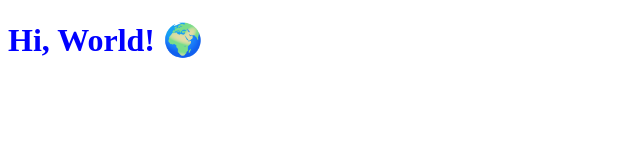
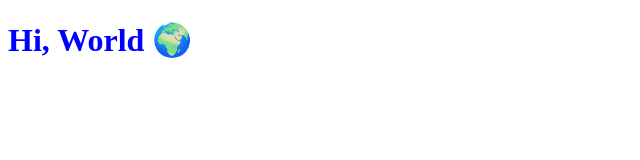
Before and after one commit to saxenaaakashj1/CS50-Web-Dev, a plain HTML site: page index.html in a window 1280 px wide. Shown: the whole page, without its empty margins (0-640 px from the left). Drawn offline with Linux system fonts and the light colour scheme.

Commit message:
removed punctuation

```diff
--- a/index.html
+++ b/index.html
@@ -6,6 +6,6 @@
     <title>Home Page</title>
 </head>
 <body>
-    <h1 style="color:blue;"> Hi, World! 🌍</h1>
+    <h1 style="color:blue;"> Hi, World 🌍</h1>
 </body>
 </html>
```
